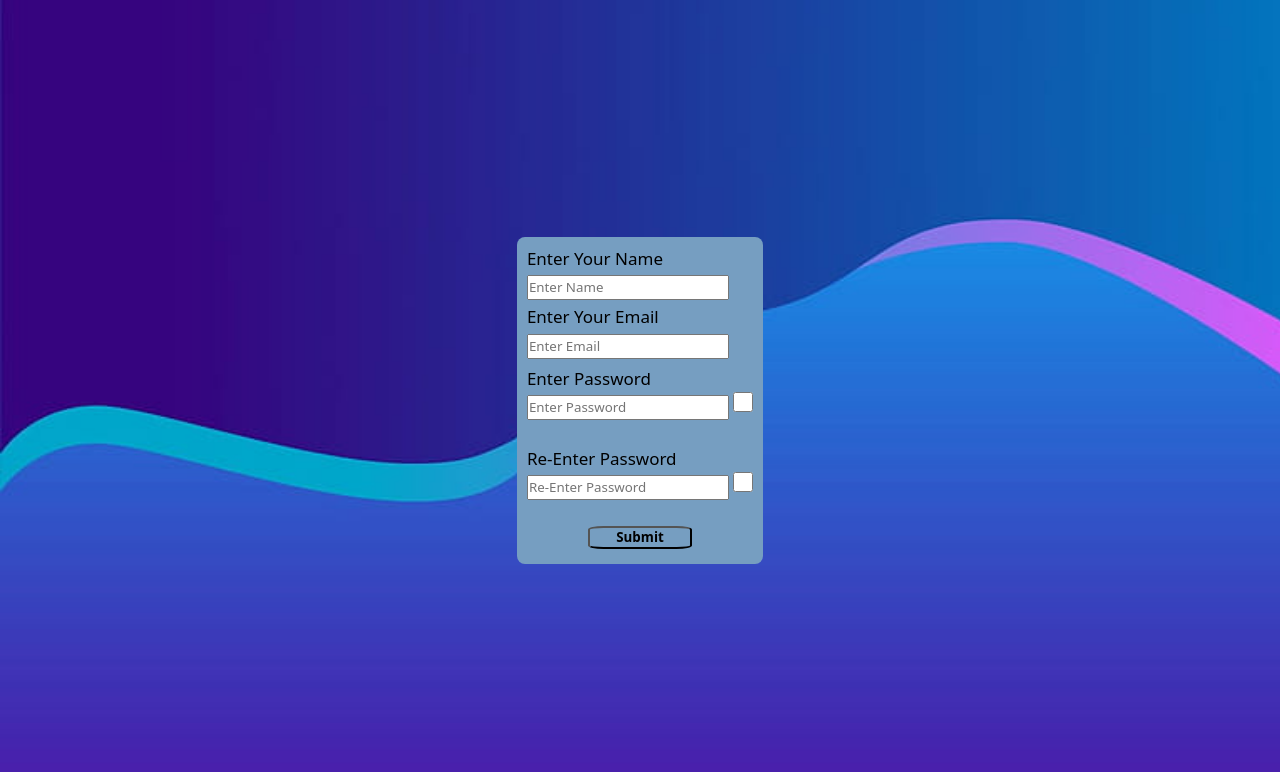
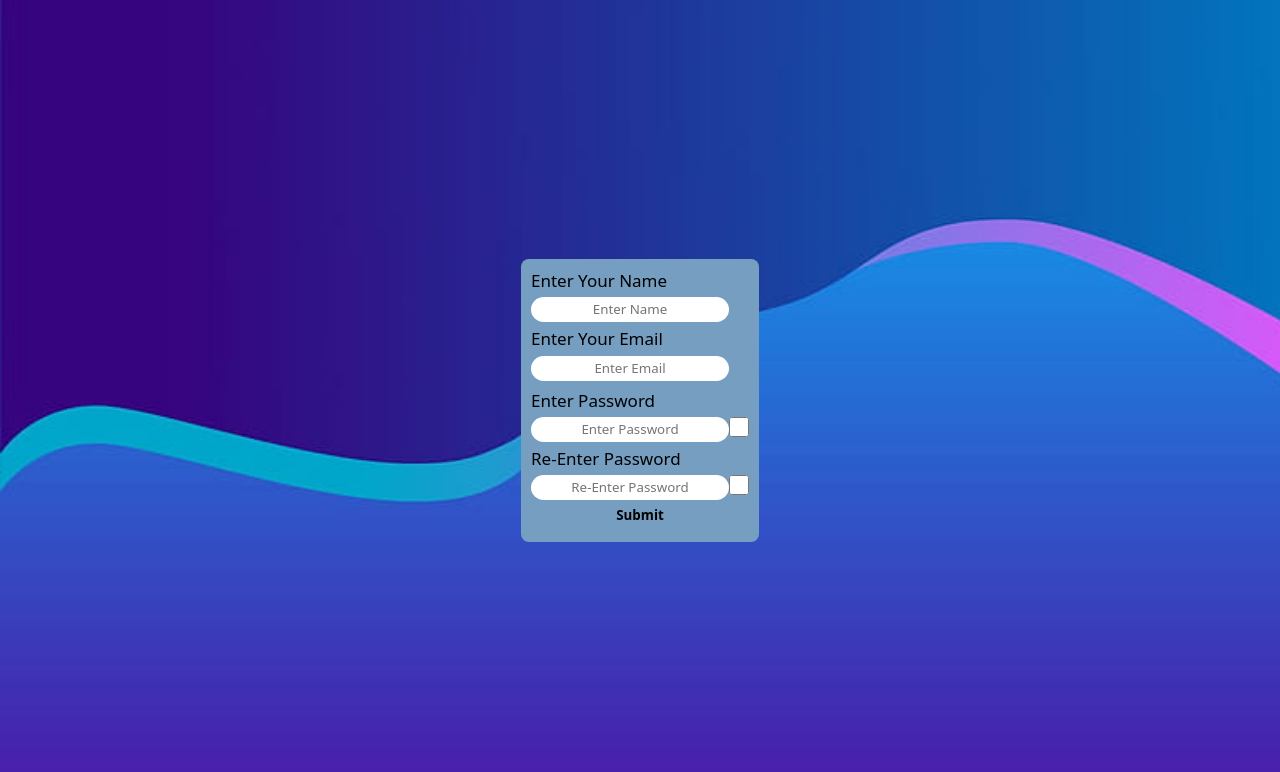
Before and after one commit to Mrkraza/Login_Signup, a plain HTML site: page index.html in a window 1280 px wide. Drawn offline with Linux system fonts and the light colour scheme.

Commit message:
first commit

```diff
--- a/index.html
+++ b/index.html
@@ -9,7 +9,7 @@
 </head>
 
 <body>
-  <div class="container">
+  <!-- <div class="container">
     <form class="login_box">
       <p>Enter Your Name</p>
       <input type="text" placeholder="Enter Name" style="margin-top: 5px" />
@@ -26,6 +26,32 @@
       </div>
 
     </form>
+  </div> -->
+
+  <div class="container">
+    <form class="login_box">
+      <p>Enter Your Name</p>
+      <input type="text" placeholder="Enter Name" style="margin-top: 5px" />
+      <p style="margin-top: 5px">Enter Your Email</p>
+      <input type="email" placeholder="Enter Email" style="margin-top: 6px" />
+
+      <p style="margin-top: 8px">Enter Password</p>
+      <div class="dv1">
+        <input type="password" id="pass" required placeholder="Enter Password" style="margin-top: 5px" />
+        <input style="height: 20px; width: 20px;" type="checkbox" id="check" />
+      </div>
+
+      <p style="margin-top: 5px;">Re-Enter Password</p>
+      <div class="dv2">
+        <input type="password" id="passr" required placeholder="Re-Enter Password" style="margin-top: 5px" />
+        <input style="height: 20px; width: 20px;" type="checkbox" id="checkr" />
+      </div>
+
+      <div class="submit">
+        <input type="submit">
+      </div>
+
+    </form>
   </div>
   <!-- Java Script Code -->
   <script src="index.js"></script>
--- a/style.css
+++ b/style.css
@@ -15,12 +15,26 @@ body {
     justify-content: center;
     align-items: center;
     height:100vh;
-    width: ;
+    /* width: ; */
 }
 .login_box {
     background-color: rgb(118, 158, 193);
     padding: 10px 10px 10px 10px;
     border-radius: 8px;
+}
+
+.dv1{
+    display: flex;
+    align-items: center;
+    justify-content: center;
+    text-align: center;
+}
+
+.dv2{
+    display: flex;
+    align-items: center;
+    justify-content: center;
+    text-align: center;
 }
 
 .submit{
@@ -42,7 +56,7 @@ input[type=submit] {
 }
 
 input[type=submit]:hover {
-    border-color: transparent;
+    border-color: blue;
     background-color: cyan;
     /* color: white; */
 }
@@ -54,6 +68,13 @@ input[type=submit]:hover {
 input{
     outline: none;
     height: 25px;
+    border: none;
+    text-align: center;
+    border-radius: 15px;
+}
+
+input[type=checkbox]{
+    border-radius: 50%;
 }
 
 p {
```
